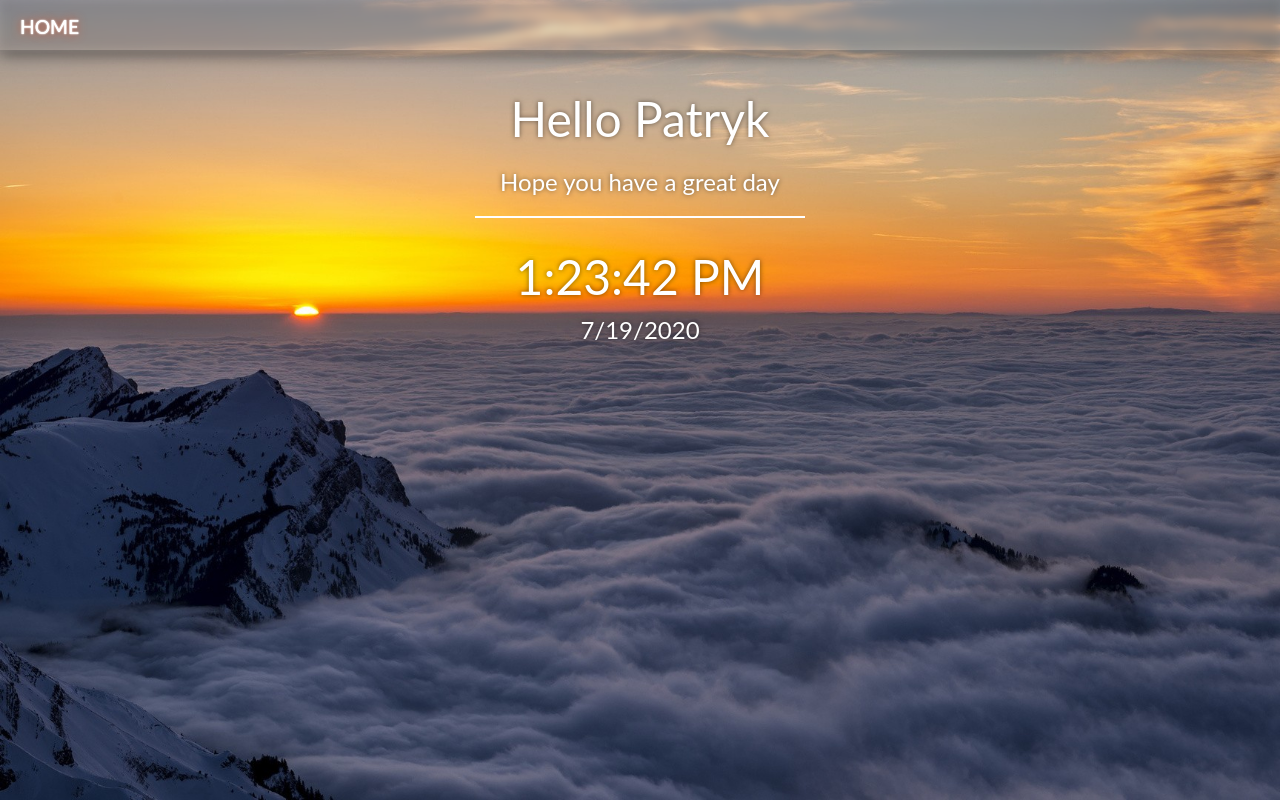
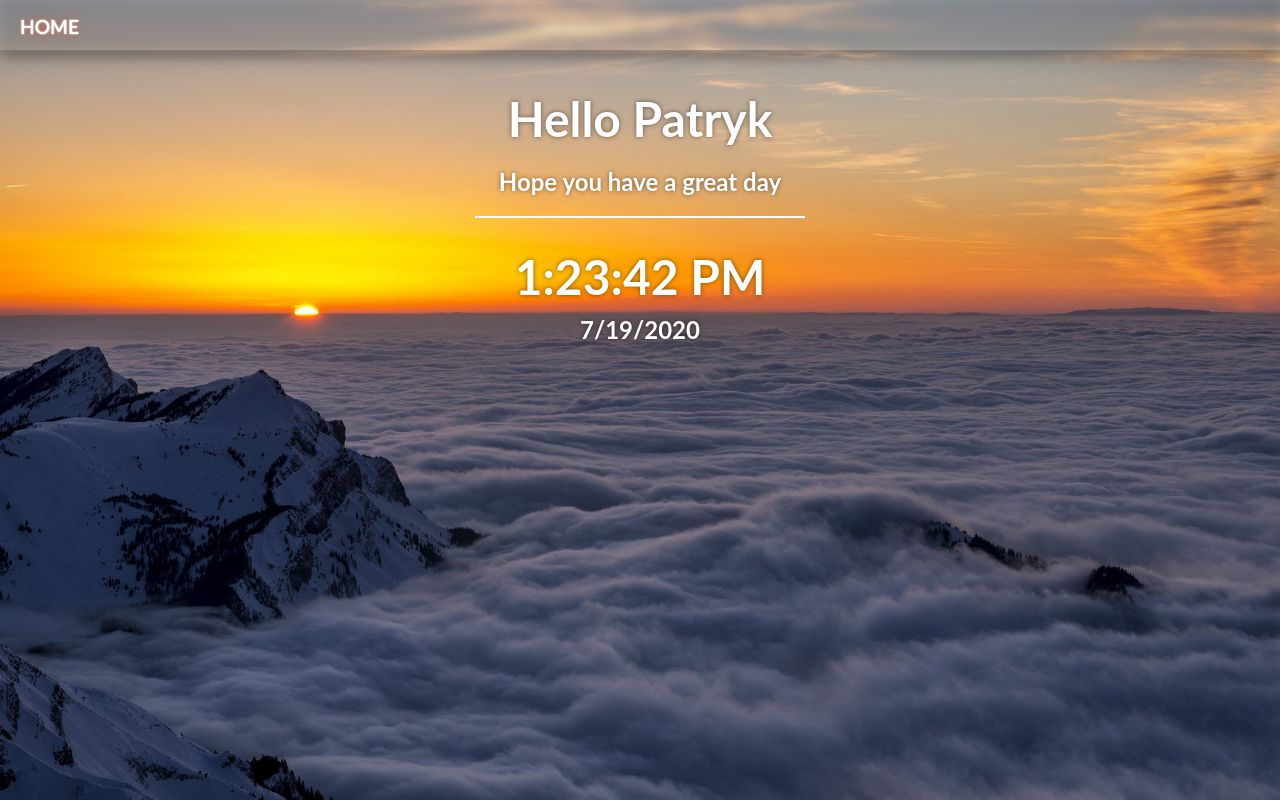
Before and after one commit to bearnacki/personal-startpage, a Gatsby site: page / in a window 1280 px wide. Built offline with nearby package versions, Linux system fonts and the light colour scheme; Gatsby itself is replaced by a stand-in of ours.

Commit message:
change welcome and clock text styling

```diff
--- a/src/components/MenuFeatures/Clock.js
+++ b/src/components/MenuFeatures/Clock.js
@@ -5,6 +5,7 @@ const WelcomeWrapper = styled.div`
   flex: 1 0 200px;
   text-align: center;
   color: #FFF;
+  font-weight: bold;
 `
 
 const TimeParagraph = styled.p`
--- a/src/components/MenuFeatures/Welcome.js
+++ b/src/components/MenuFeatures/Welcome.js
@@ -18,10 +18,12 @@ const InitialWelcome = styled.p`
   margin: 0;
   padding: 10px 0;
   width: 100%;
+  font-weight: bold;
 `
 
 const CheeringWelcome = styled.p`
   font-size: 1.5em;
+  font-weight: bold;
   display: block;
   margin: 0;
   padding: 10px 0;
@@ -58,9 +60,7 @@ const Welcome = () => {
   return (
     <WelcomeWrapper>
       <InitialWelcome>Hello Patryk</InitialWelcome>
-      <CheeringWelcome>
-        Hope you have a great day
-      </CheeringWelcome>
+      <CheeringWelcome>Hope you have a great day</CheeringWelcome>
       <Clock />
     </WelcomeWrapper>
   )
```
